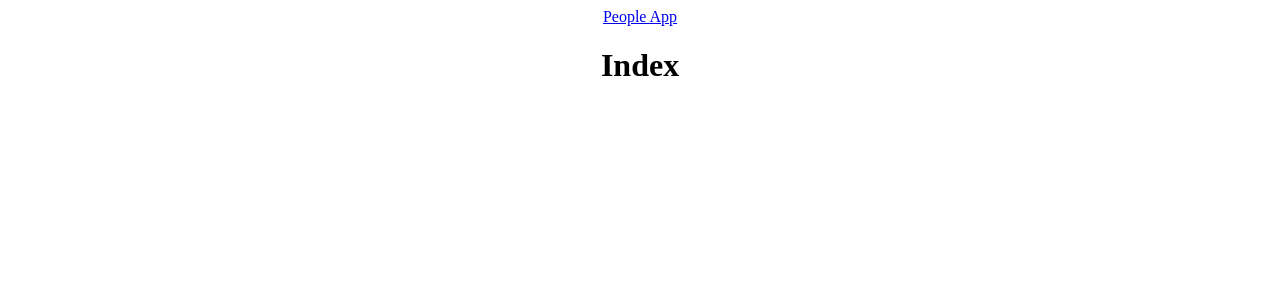
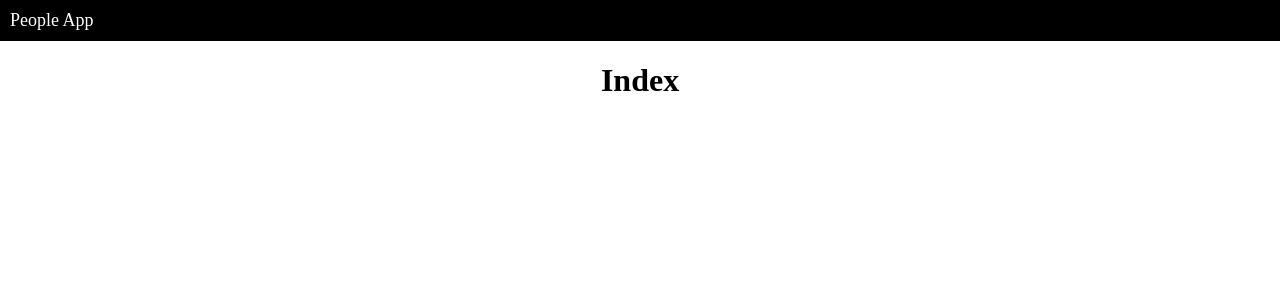
Before and after one commit to vonbell/people-frontend, a React (Create React App) app: page / in a window 1280 px wide. Shown: the top 300 px of the page. Built offline with nearby package versions, Linux system fonts and the light colour scheme.

Commit message:
wip: adds styles

```diff
--- a/src/styles.scss
+++ b/src/styles.scss
@@ -0,0 +1,41 @@
+// Variables
+
+$maincolor: black;
+$contrastcolor: white;
+
+// Mixins
+
+@mixin white-text-black-bg {
+    color: $contrastcolor;
+    background-color: $maincolor;
+}
+
+@mixin black-text-white-bg {
+    color: $maincolor;
+    background-color: $contrastcolor;
+}
+
+* {
+    box-sizing: border-box;
+}
+
+// Body
+
+body {
+    margin: 0;
+}
+
+// Header
+nav {
+    @include white-text-black-bg;
+    display: flex;
+    justify-content: flex-start;
+    a {
+        @include white-text-black-bg;
+        text-decoration: none;
+        div {
+            margin: 10px;
+            font-size: large;
+        }
+    }
+}
```
Also changed, not shown: 1 other file (tests, documents, lock files or other folders).
